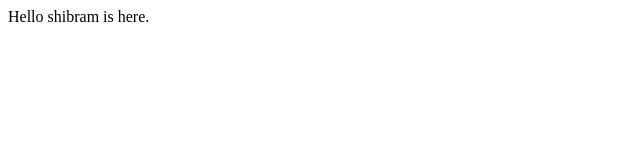
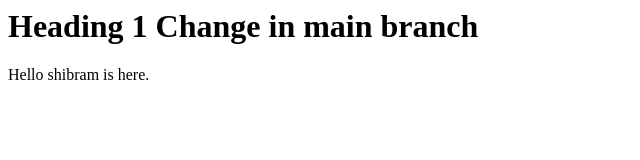
Before and after one commit to shibaramdas-git/new1, a plain HTML site: page index.html in a window 1280 px wide. Shown: the whole page, without its empty margins (0-640 px from the left). Drawn offline with Linux system fonts and the light colour scheme.

Commit message:
h1 added in main branch index.html

```diff
--- a/index.html
+++ b/index.html
@@ -3,6 +3,7 @@
     <title>New titled on github</title>
   </head>
   <body>
+    <h1>Heading 1 Change in main branch</h1>
     <p>Hello shibram is here.</p>
   </body>
 </html>
```
